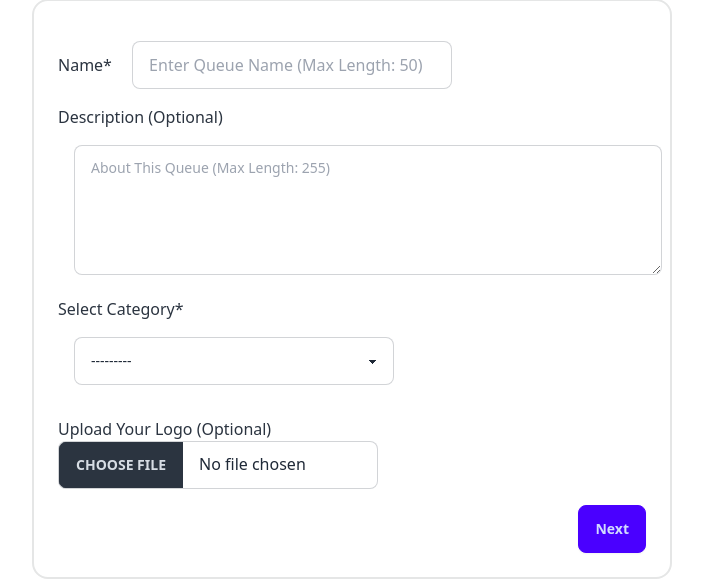
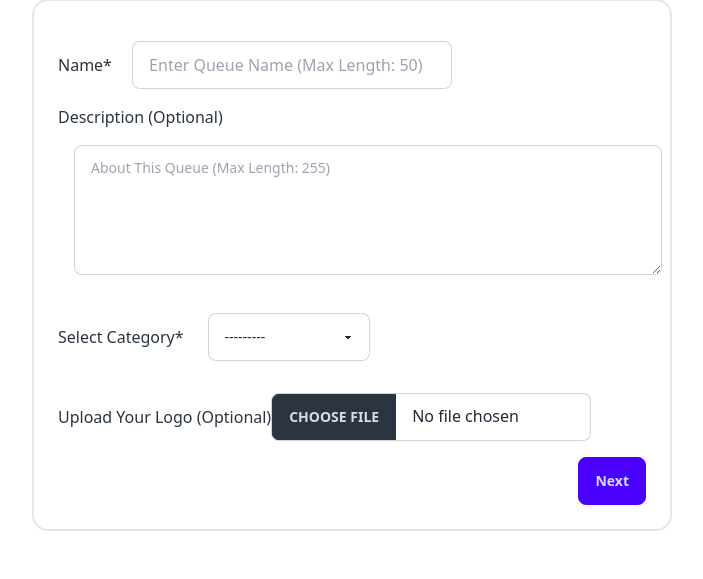
Before and after one commit to pannlnwza/queue-management, a Django app: page /manager/create-queue-step/1/ in a window 1280 px wide. Shown: the part 283-862 px from the top of the page, without its empty margins (288-991 px from the left). After the commit the page ends 814 px from the top, so only its background shows below. Run offline with Django 5.2, Linux system fonts and the light colour scheme; some libraries are stand-ins or nearby versions.

Commit message:
chore: align stuff

```diff
--- a/manager/templates/manager/create_queue_steps/step_1.html
+++ b/manager/templates/manager/create_queue_steps/step_1.html
@@ -24,15 +24,19 @@
                 {{ form.description }}
             </div>
         </div>
-        <div>
-            <label class="text-m text-neutral">Select Category*</label>
-            <div>
-                {{ form.category }}
+        <div class="flex flex-wrap items-center gap-4">
+            <!-- Category Selection -->
+            <div class="flex items-center">
+                <label class="text-m text-neutral mr-2">Select Category*</label>
+                <div>
+                    {{ form.category }}
+                </div>
             </div>
-        </div>
-        <div class="form-control w-full max-w-xs mt-4">
-            <label class="text-m text-neutral">Upload Your Logo (Optional)</label>
-            <input type="file" name="logo" class="file-input file-input-bordered w-full max-w-xs" accept="image/*" />
+            <!-- Logo Upload -->
+            <div class="flex items-center">
+                <label class="text-m text-neutral">Upload Your Logo (Optional)</label>
+                <input type="file" name="logo" class="file-input file-input-bordered w-full max-w-xs" accept="image/*" />
+            </div>
         </div>
         <div class="flex justify-end mt-4">
             <button type="submit" class="btn btn-primary">Next</button>
```
